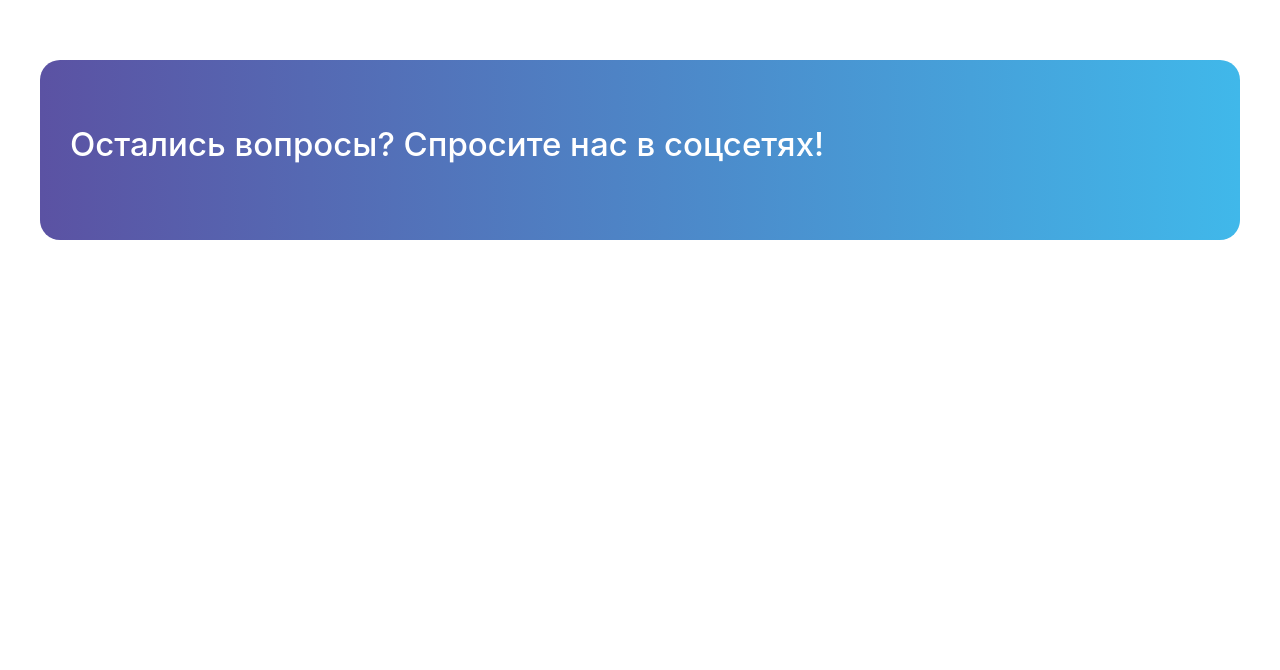
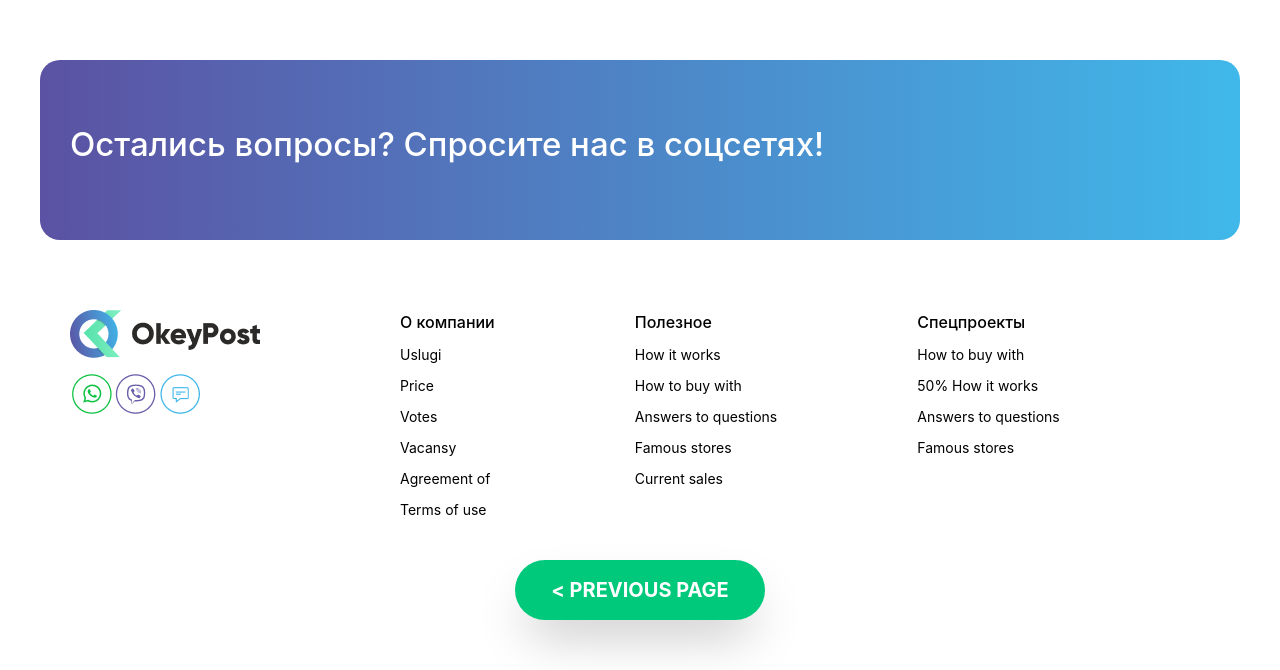
Before and after one commit to DBilol228/Week3Day4, a website: page src/secondpage.html in a window 1280 px wide. Shown: the part 2570-3240 px from the top of the page. Before the commit the page ends 2810 px from the top, so only its background shows below. Drawn offline with nearby package versions, Linux system fonts and the light colour scheme; files that its build step writes are made by us from their sources.

Commit message:
finished page 2

```diff
--- a/src/secondpage.html
+++ b/src/secondpage.html
@@ -97,5 +97,45 @@
             </div>
         </div>
     </div>
+
+    <div class="hidden lg:block max-w-[1200px] m-auto">
+        <div class="w-[100%] h-[300px] mt-[20px]">
+            <div class="flex">
+                <div class="pt-[50px] ml-[30px]">
+                    <img src="./images/Лого.png" alt="">
+                    <img class="mt-[15px]" src="./images/messengers.png" alt="apps">
+                </div>
+                <div class="mt-[50px] ml-[140px]">
+                    <p class="text-[16px] text-[black] font-medium">О компании</p>
+                    <p class="text-[14px] text-[black] mt-[10px]">Uslugi</p>
+                    <p class="text-[14px] text-[black] mt-[10px]">Price</p>
+                    <p class="text-[14px] text-[black] mt-[10px]">Votes</p>
+                    <p class="text-[14px] text-[black] mt-[10px]">Vacansy</p>
+                    <p class="text-[14px] text-[black] mt-[10px]">Agreement of</p>
+                    <p class="text-[14px] text-[black] mt-[10px]">Terms of use</p>
+                </div>
+                <div class="mt-[50px] ml-[140px]">
+                    <p class="text-[16px] text-[black] font-medium">Полезное</p>
+                    <p class="text-[14px] text-[black] mt-[10px]">How it works</p>
+                    <p class="text-[14px] text-[black] mt-[10px]">How to buy with</p>
+                    <p class="text-[14px] text-[black] mt-[10px]">Answers to questions</p>
+                    <p class="text-[14px] text-[black] mt-[10px]">Famous stores</p>
+                    <p class="text-[14px] text-[black] mt-[10px]">Current sales</p>
+                </div>
+                <div class="mt-[50px] ml-[140px]">
+                    <p class="text-[16px] text-[black] font-medium">Спецпроекты</p>
+                    <p class="text-[14px] text-[black] mt-[10px]">How to buy with</p>
+                    <p class="text-[14px] text-[black] mt-[10px]">50% How it works</p>
+                    <p class="text-[14px] text-[black] mt-[10px]">Answers to questions</p>
+                    <p class="text-[14px] text-[black] mt-[10px]">Famous stores</p>
+                </div>
+            </div>
+            <div class="flex justify-center items-center mt-[40px] pb-[50px]">
+                <a href="/index.html">
+                    <button class="bg-[#00C97B] text-[white] w-[250px] h-[60px] rounded-[40px] shadow-2xl text-[20px] font-bold">< PREVIOUS PAGE</button>
+                </a>
+            </div>
+        </div>
+    </div>
 </body>
 </html>
```
